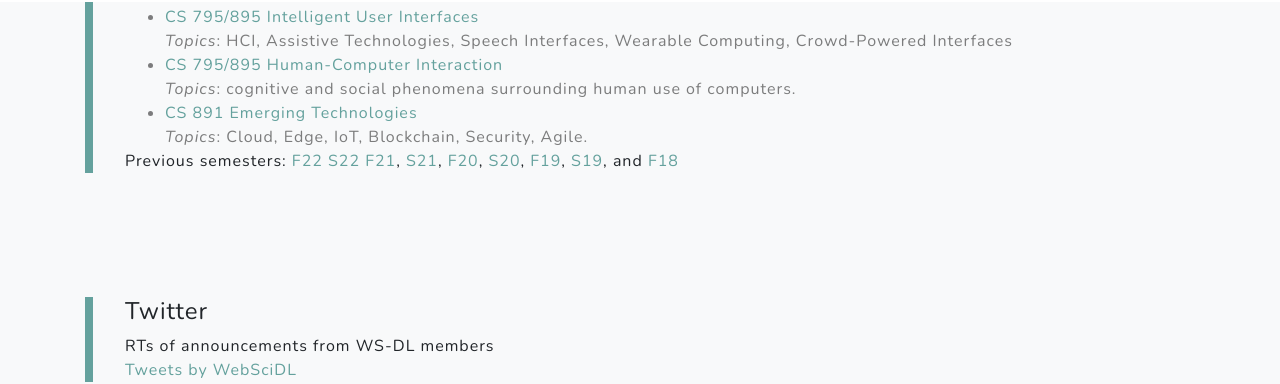
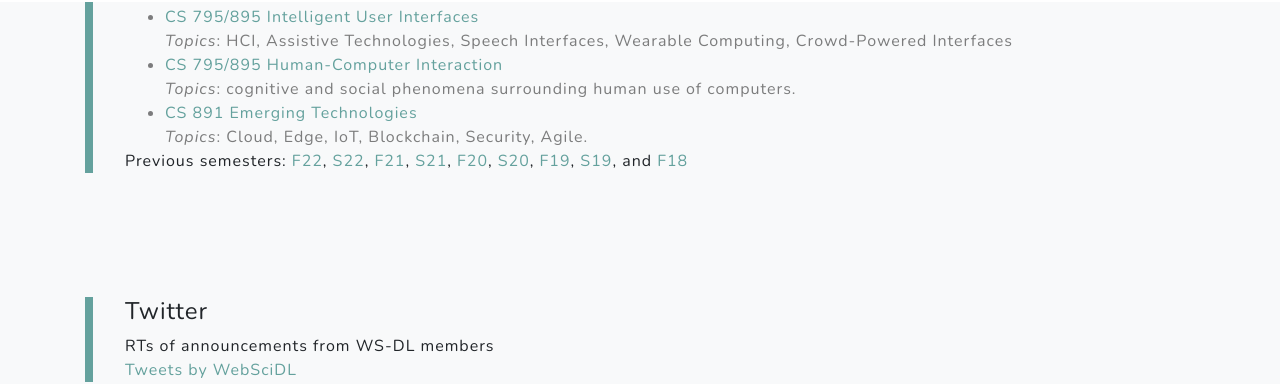
Before and after one commit to oduwsdl/oduwsdl.github.io, a Jekyll site: the page built from index.html, in a window 1280 px wide and 900 px high, scrolled down 13190 px. Shown: the part 110-494 px from the top of the window. Built offline with Jekyll 4.4.1, drawn with Linux system fonts in a browser that asks for light colours; nearby versions of some CDN libraries; comment, search, counter and statistics services are not loaded.

Commit message:
added commas

```diff
--- a/index.html
+++ b/index.html
@@ -160,8 +160,8 @@ vis papers.</li>
             </ul>
 
             <p>
-            Previous semesters: <a href="https://ws-dl.blogspot.com/2022/08/2022-08-25-seven-ws-dl-classes-offered.html">F22</a>
-            <a href="https://ws-dl.blogspot.com/2022/01/2022-01-04-seven-ws-dl-classes-offered.html">S22</a>
+            Previous semesters: <a href="https://ws-dl.blogspot.com/2022/08/2022-08-25-seven-ws-dl-classes-offered.html">F22</a>,
+            <a href="https://ws-dl.blogspot.com/2022/01/2022-01-04-seven-ws-dl-classes-offered.html">S22</a>,
             <a href="https://ws-dl.blogspot.com/2021/08/2021-08-29-six-ws-dl-classed-offered.html">F21</a>,
             <a href="https://ws-dl.blogspot.com/2021/01/2021-01-15-six-ws-dl-classes-offered.html">S21</a>,
             <a href="https://ws-dl.blogspot.com/2020/08/2020-08-25-seven-ws-dl-classes-offered.html">F20</a>,
```
